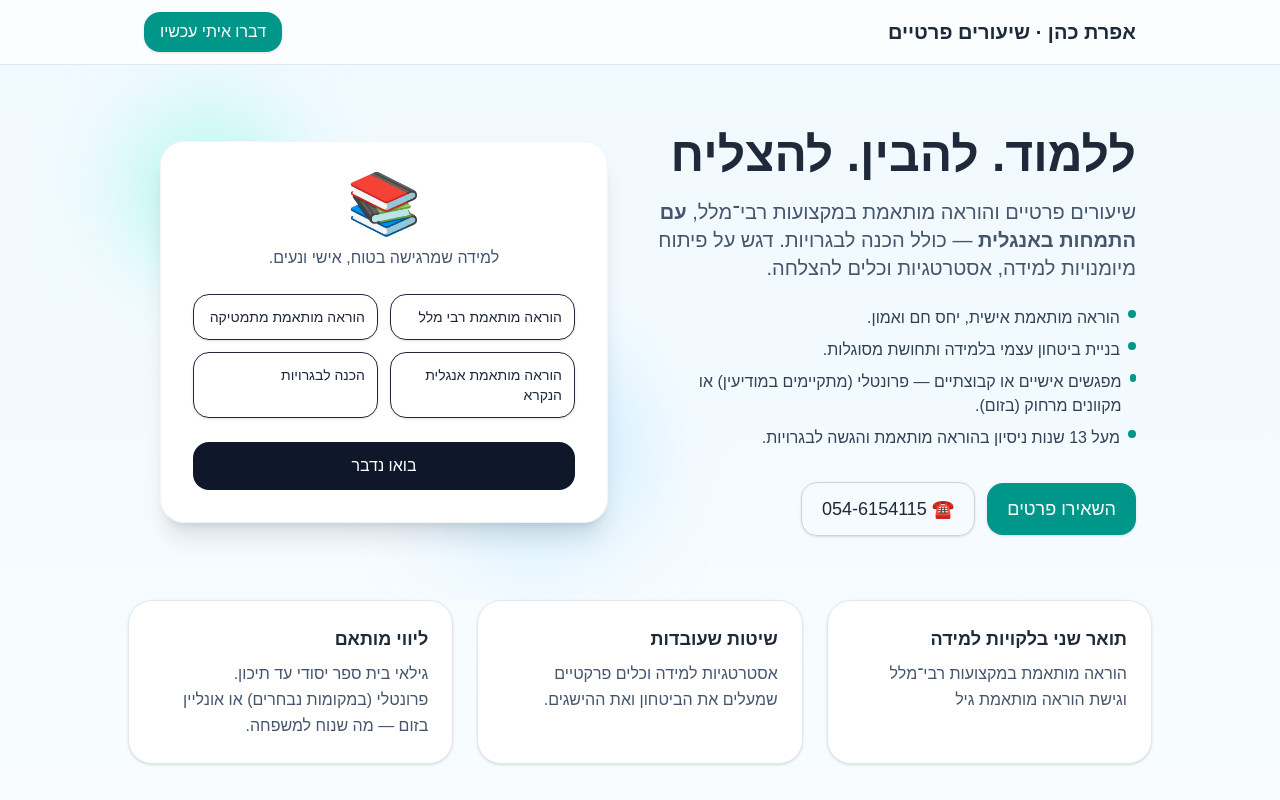
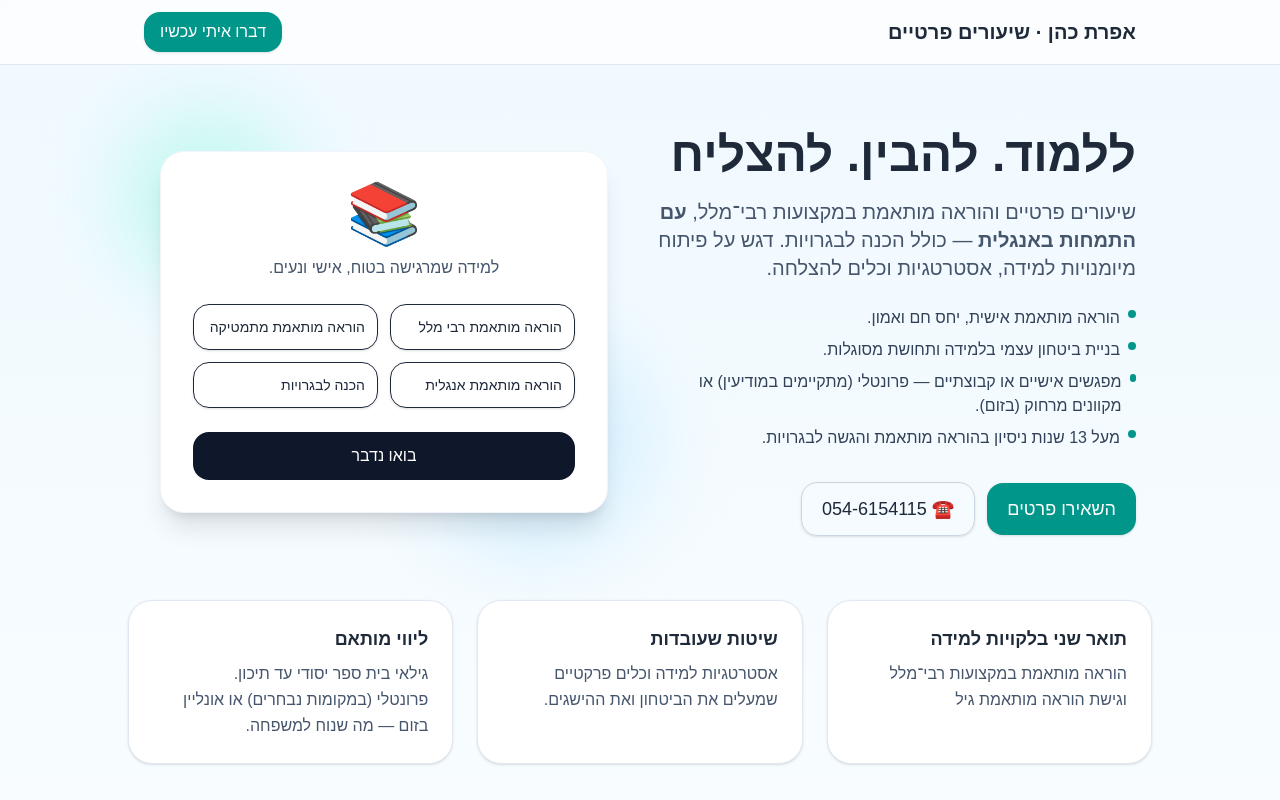
Before and after one commit to cohenranc-pixel/efrat-landing, a Next.js app: page / in a window 1280 px wide. Shown: the top 800 px of the page. Built offline with nearby package versions, Linux system fonts and the light colour scheme.

Commit message:
quick fix 1.11

```diff
--- a/app/page.tsx
+++ b/app/page.tsx
@@ -56,7 +56,7 @@ export default function TutoringLanding() {
                 <div className="mt-6 grid grid-cols-2 gap-3 text-sm">
                   <div className="rounded-2xl border p-3 shadow-sm">הוראה מותאמת רבי מלל</div>
                   <div className="rounded-2xl border p-3 shadow-sm">הוראה מותאמת מתמטיקה</div>
-                  <div className="rounded-2xl border p-3 shadow-sm">הוראה מותאמת אנגלית הנקרא</div>
+                  <div className="rounded-2xl border p-3 shadow-sm">הוראה מותאמת אנגלית</div>
                   <div className="rounded-2xl border p-3 shadow-sm">הכנה לבגרויות</div>
                 </div>
                 <a href="#contact" className="mt-6 block text-center w-full rounded-2xl py-3 bg-slate-900 text-white hover:bg-black transition">בואו נדבר</a>
```
